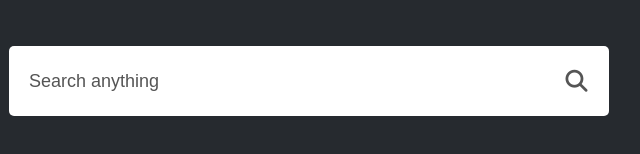
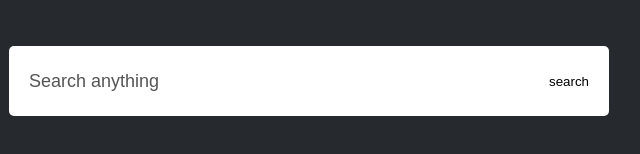
Before and after one commit to Ankit-saha-iiitbbsr/Autocomplete_Searchbar, a plain HTML site: page index.html in a window 1280 px wide. Shown: the part 154-308 px from the top of the page, 331-971 px from the left. Drawn offline with Linux system fonts and the light colour scheme.

Commit message:
Update index.html

```diff
--- a/index.html
+++ b/index.html
@@ -12,7 +12,7 @@
             <div class="row">
                 <input type="text" id="input-box" placeholder="Search anything"
                 autocomplete="off">
-                <button><i class="fa-solid fa-magnifying-glass"></i></button>
+                <button>search</button>
             </div>
             <div class="result-box">
             </div>
```
